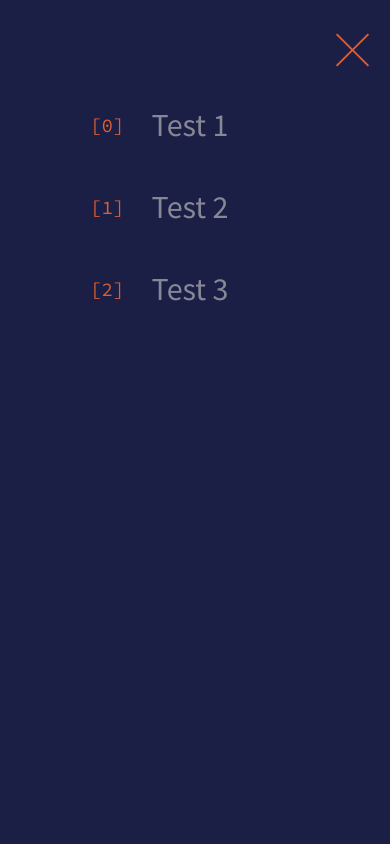
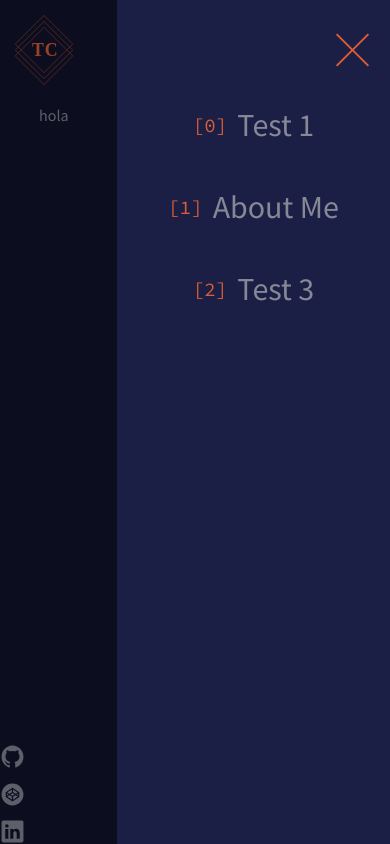
Before and after one commit to tygcrawford/old_personal_site, a plain HTML site: page public/index.html in a window 390 px wide. Both pictures are taken after a click on the element 352 px from the left and 50 px from the top of the page. Drawn offline with nearby package versions, Linux system fonts and the light colour scheme; some packages are replaced by stand-ins of ours.

Commit message:
Added mobile compatible design

```diff
--- a/public/index.html
+++ b/public/index.html
@@ -43,7 +43,7 @@
                     <a href="#"><span>[0]</span>Test 1</a>
                 </li>
                 <li>
-                    <a href="#"><span>[1]</span>Test 2</a>
+                    <a href="#"><span>[1]</span>About Me</a>
                 </li>
                 <li>
                     <a href="#"><span>[2]</span>Test 3</a>
@@ -53,6 +53,7 @@
     </div>
 
     <div id="main-container">
+        hola
     </div>
 
     <div id="social-sidebar">
@@ -62,7 +63,7 @@
     </div>
 
     <div id="dark-overlay"></div>
-    <div id="loading-overlay">
+    <!-- <div id="loading-overlay">
         <svg id="loading-icon" data-name="loading-icon" xmlns="http://www.w3.org/2000/svg" viewBox="0 0 413.03 499.74">
             <defs>
                 <style>
@@ -79,7 +80,7 @@
                 T<tspan class="cls-3" x="90.61" y="0">C</tspan>
             </text>
         </svg>
-    </div>
+    </div> -->
     <script src="main.js"></script>
     <script src="https://unpkg.com/ionicons@5.0.0/dist/ionicons.js"></script>
 </body>
--- a/public/main.js
+++ b/public/main.js
@@ -1,31 +1,33 @@
-// loading icon
+// scroll to top for animation
 window.onbeforeunload = () => { this.scrollTo(0,0) };
 
-window.onload = () => {
-    let speed = 2000;
+// // loading animation
+// window.onload = () => {
+//     let speed = 2000;
 
-    $("body").css("overflow", "hidden");
+//     $("body").toggleClass("scroll-lock");
 
-    setTimeout(() => {
-        $("#loading-overlay").fadeOut(500, () => {
-            $("body").css("overflow", "scroll");
-        });
-    }, speed + 500);
+//     setTimeout(() => {
+//         $("#loading-overlay").fadeOut(500, () => {
+//             $("body").toggleClass("scroll-lock");
+//         });
+//     }, speed + 500);
 
-    $("#toprect").animate({
-		y: "+=30",
-		x: "-=30"
-	}, speed);
-	$("#bttmrect").animate({
-		y: "-=30",
-		x: "+=30"
-    }, speed);
-}
+//     $("#toprect").animate({
+// 		y: "+=30",
+// 		x: "-=30"
+// 	}, speed);
+// 	$("#bttmrect").animate({
+// 		y: "-=30",
+// 		x: "+=30"
+//     }, speed);
+// }
 
 $(() => {
     $("#hamburger-containter").click(() => {
         $("#hamburger-containter").toggleClass("hamburger-open");
         $("#nav-slider").toggleClass("slider-open");
         $("#dark-overlay").fadeToggle(350);
+        $("body").toggleClass("scroll-lock")
     });
 });
--- a/public/main.sass
+++ b/public/main.sass
@@ -19,6 +19,9 @@ body
     position: absolute
     left: 0px
     transition: all 0.35s
+
+.scroll-lock
+    overflow: hidden
 
 #dark-overlay
     position: fixed
@@ -89,7 +92,8 @@ body
 
 #nav-slider
     z-index: 8
-    width: 400px
+    width: 70vw
+    max-width: 350px
     height: 100vh
     background: $main-light
     position: fixed
@@ -110,6 +114,9 @@ body
         color: $light3
         text-decoration: none
         transition: all 0.35s
+        display: flex
+        justify-content: center
+        align-items: center
         &:hover
             color: $highlight
     li
@@ -123,16 +130,21 @@ body
             font-family: $mono-font
             color: $highlight
             font-size: 0.6em
-            position: absolute
-            top: 0.7em
-            left: 25%
+            margin-right: 10px
 
 #social-sidebar
+    display: flex
+    flex-direction: column
+    justify-content: space-between
+    height: 100px
+    position: fixed
+    bottom: 0
+    left: 0
     a
         ion-icon
-            font-size: 20px
+            font-size: 25px
             color: $light3
-            transform: scale(1) translateX(0)
+            transform: scale(1) translateY(0)
             transition: all 0.2s
     a:hover
         ion-icon
```
Also changed, not shown: public/main.css, 1 other file.
